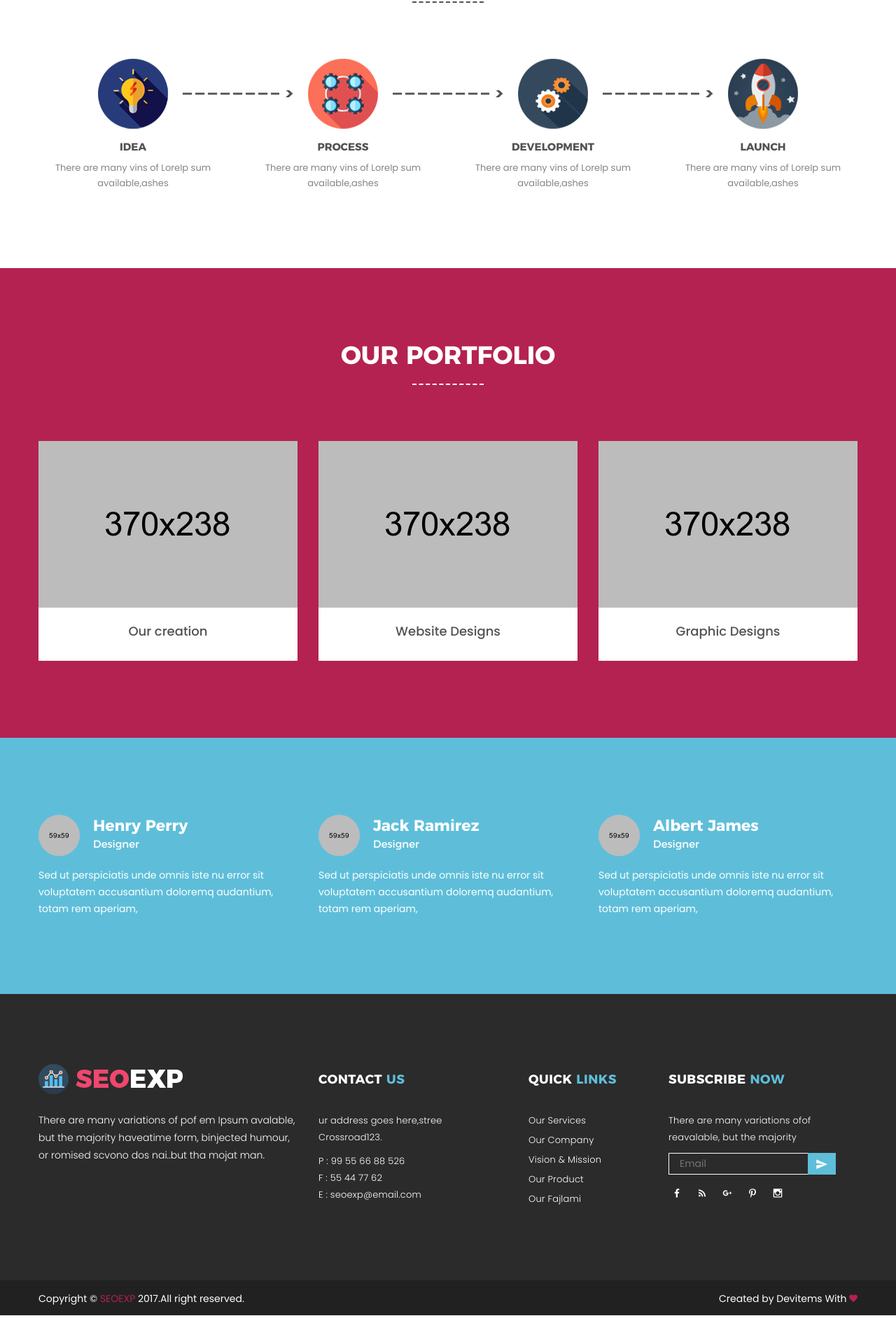
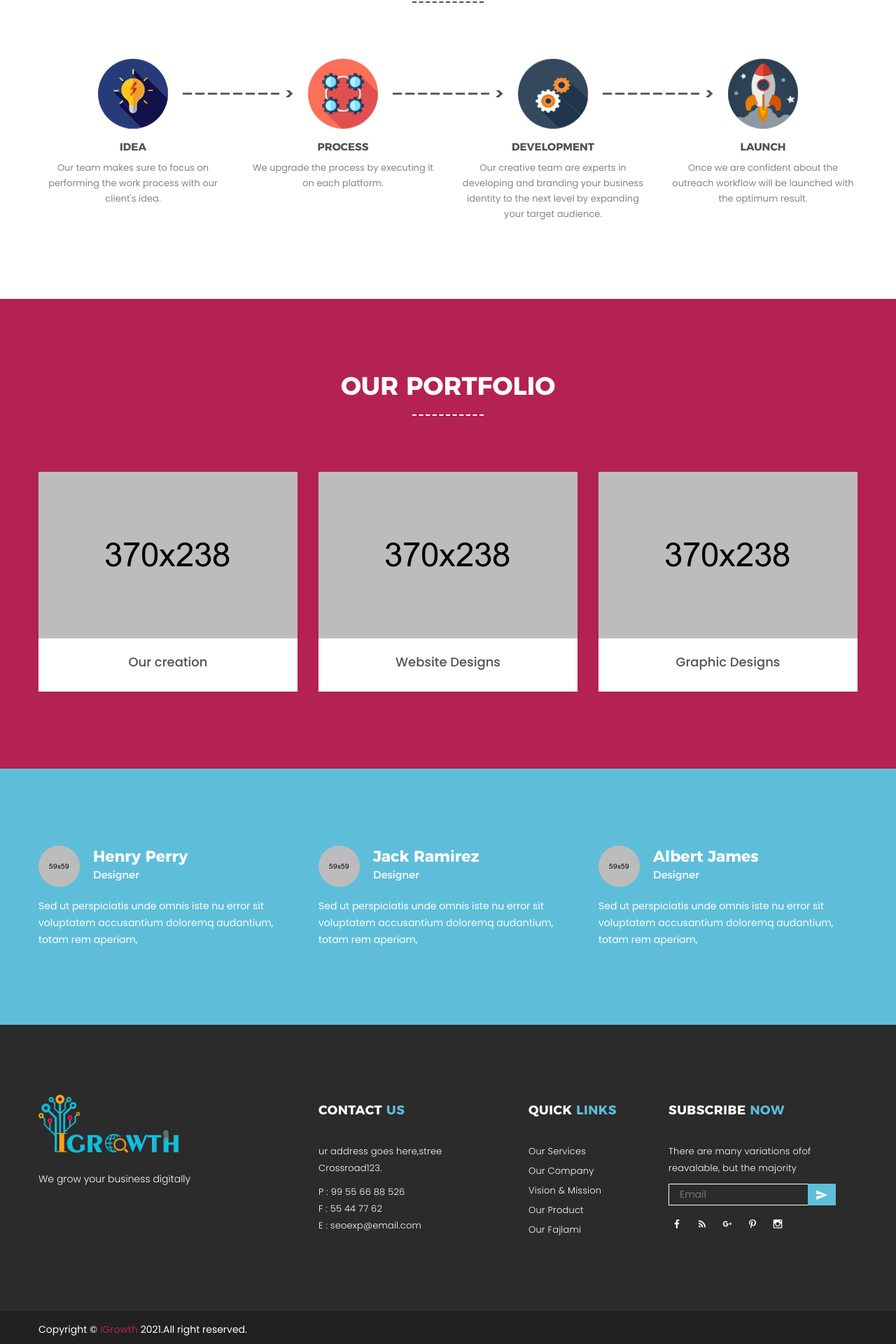
Before and after one commit to LakshmiVSeelam/igrowth, an Angular app: page / in a window 1280 px wide. Shown: the part 2615-4535 px from the top of the page at 70% size. Before the commit the page ends 4494 px from the top, so only its background shows below. Built offline with nearby package versions, Linux system fonts and the light colour scheme.

Commit message:
footer and minor content

```diff
--- a/src/app/featuresection/featuresection.component.ts
+++ b/src/app/featuresection/featuresection.component.ts
@@ -13,11 +13,11 @@ export class FeaturesectionComponent implements OnInit {
   features = [
     {"id": 1, "name": "Search Engine Optimization", "desc": "Are you facing any problems in increasing traffic to your site and tackling SEO?. Our SEO services are here to break them. We have a lot of experience in helping clients victoriously by expanding their web traffic, ensuring more visitors and providing certified business leads.", "img": "assets/img/feature/seo_bg.png", "bg_img": "assets/img/feature/seo.png", "bg_class": "green"},
     {"id": 2, "name": "Search Engine Marketing", "desc": "It's time to upgrade your ranking on all search engines through our SEM services. With our extremely proficient search engine marketers and virtual partners get your ads ahead of your customers in the most attainable and prosperous system. Obtain sterling assistant as your beginner pack with perfect google ad plan and A/B testing. We build and implement the most ideal personalized strategy to bring you improved ranking in leading search engines. Instant results and conversion are provided by clutching your customer's attention with targeted advertising. We constantly analyse, access and track all active campaigns to refine the results.", "img": "assets/img/feature/sem_bg.png", "bg_img": "assets/img/feature/sem.png", "bg_class": "red"},
-    {"id": 3, "name": "Social Media Promotion", "desc": "...", "img": "assets/img/feature/smp_bg.png", "bg_img": "assets/img/feature/smp.png", "bg_class": "navy"},
+    {"id": 3, "name": "Social Media Promotion", "desc": "In the world of marketing, start utilizing the new form of communications like Facebook, LinkedIn, YouTube, Twitter, Instagram etc with our social media promotions. Our promotions are major lead generators as it constantly brings high volume traffic to your website. We enlarge your digital exposure by collaborating in social networks that can significantly increase your online presence. Expand your sales with our promotions to reach a new audience that leads to the expansion of your customer base. We showcase your brand for creating brand awareness to build new sales. We have a lot of experience to take complete responsibility for your social presence.", "img": "assets/img/feature/smp_bg.png", "bg_img": "assets/img/feature/smp.png", "bg_class": "navy"},
     {"id": 4, "name": "Web Design and Development", "desc": "Obtain customized solutions through our web designing. We develop it technically by turning visitors into your customers. Our website attribute control plans testing usability, security testing and testing the functionality of all links. Analysing the assembled information by identifying your website purpose and objectives in the target audience is our mission. We start with strategy and organization to build quality websites for our clients. We assure you that the bugs are fixed and you will get the latest updates. Get the user friendly and fast loading designs from us. Customer-centric solutions are provided through designing by our committed web development team.", "img": "assets/img/feature/web_bg.png", "bg_img": "assets/img/feature/web.png", "bg_class": "red"},
-    {"id": 5, "name": "Email Marketing", "desc": "...", "img": "assets/img/feature/email_bg.png", "bg_img": "assets/img/feature/email.png", "bg_class": "navy"},
+    {"id": 5, "name": "Email Marketing", "desc": "The whole process of sorting, capturing and optimizing the database is taken care of by our team. We can eradicate domain and idle users based on their past campaign response and website activity. We provide an A/B test based on varied subject lines, correct timings and sender name. We examine to see if calls to action in the mail are working. For smooth functioning, we avoid manual intervention. With our email marketing services, you can segment your customers. We will together control the entire email marketing campaign. We instinctively target the winning mail to the rest on the list sent.", "img": "assets/img/feature/email_bg.png", "bg_img": "assets/img/feature/email.png", "bg_class": "navy"},
     {"id": 6, "name": "Digital Consultation", "desc": "Make your digital marketing strategy on the right track through our digital consultancy services. We provide SEO, SEM, social media promotion, web design, web development and email marketing services. We execute the right technology to digitize your operations. Get high quality digital marketing solutions. Using various marketing strategies we make your products and brands recognisable. Build your identity, faith, target customers by accelerating your growth and Creating unique experiences with us. Your amazing benefit goes with our results. Make yourself free from scuffling to get enough sales for your business by choosing our agency. Let's boost your sales online. ", "img": "assets/img/feature/dc_bg.png", "bg_img": "assets/img/feature/dc.png", "bg_class": "green"},
-    {"id": 7, "name": "Strategy and Growth", "desc": "...", "img": "assets/img/feature/stratergy_bg.png", "bg_img": "assets/img/feature/stratergy.png", "bg_class": "navy"},
+    {"id": 7, "name": "Strategy and Growth", "desc": "In this global competition, we provide you with a new type of growth strategy. Our digital marketing strategy is a plan of action to achieve your business goals. If your business strategy is lacking in a specific area then it's time to fix it with our strategy and growth services. We come up with a chance to obtain you a high powered targeting of a detailed audience with custom ad campaigns. To make your company's work more effective our team takes advantage of all valuable marketing assets and technologies. Gain balanced scorecards like financial, internal, customer, innovation and cost-cutting strategies digitally with us.", "img": "assets/img/feature/stratergy_bg.png", "bg_img": "assets/img/feature/stratergy.png", "bg_class": "navy"},
     {"id": 8, "name": "Event Marketing", "desc": "Make successful partnerships with our professional event marketing services. We add life to your events digitally. We help you to target your audience with a variety of digital marketing services. We have been able to build a secure and peculiar network. With our experienced marketing services, you can have enormous families viewing your virtual events. Connecting to each consumer by engaging you with an individual experience is our vision. With a team of consultancy experts, we are being the best in the use of technology in organizing events. Obtain Streamline workflows with customizable approval routing marketing hassle-free events with us.", "img": "assets/img/feature/event_bg.png", "bg_img": "assets/img/feature/event.png", "bg_class": "green"}
   ]
 
--- a/src/app/footer/footer.component.html
+++ b/src/app/footer/footer.component.html
@@ -8,9 +8,8 @@
       <div class="col-md-4 col-sm-6 col-xs-12 mb-30">
         <div class="footer-widget">
           <div class="about-widget">
-            <img src="assets/img/logo-white.png" alt="">
-            <p>There are many variations of pof em Ipsum avalable, but the majority haveatime form, binjected humour, or
-              romised scvono dos nai..but tha mojat man.</p>
+            <img src="assets/img/logo.png" alt="" width="200px">
+            <p>We grow your business digitally</p>
           </div>
         </div>
       </div>
@@ -82,13 +81,13 @@
 
       <!-- Copyright -->
       <div class="copyright text-left col-sm-6 col-xs-12">
-        <p>Copyright &copy; <span>SEOEXP</span> 2017.All right reserved.</p>
+        <p>Copyright &copy; <span>IGrowth</span> 2021.All right reserved.</p>
       </div>
 
       <!-- Author Credit -->
-      <div class="author-credit text-right col-sm-6 col-xs-12">
+      <!-- <div class="author-credit text-right col-sm-6 col-xs-12">
         <p>Created by <a href="http://devitems.com/">Devitems</a> With <i class="zmdi zmdi-favorite"></i></p>
-      </div>
+      </div> -->
 
     </div>
   </div>
--- a/src/app/progresssection/progresssection.component.html
+++ b/src/app/progresssection/progresssection.component.html
@@ -14,28 +14,28 @@
       <div class="single-progress text-center col-md-3 col-md-offset-0 col-sm-5 col-sm-offset-1 col-xs-12 mb-30">
         <img src="assets/img/progress/1.png" alt="">
         <h4>idea</h4>
-        <p>There are many vins of LoreIp sum available,ashes </p>
+        <p>Our team makes sure to focus on performing the work process with our client's idea.</p>
       </div>
 
       <!-- Single Progress -->
       <div class="single-progress text-center col-md-3 col-sm-5 col-xs-12 mb-30">
         <img src="assets/img/progress/2.png" alt="">
         <h4>Process</h4>
-        <p>There are many vins of LoreIp sum available,ashes </p>
+        <p>We upgrade the process by executing it on each platform.</p>
       </div>
 
       <!-- Single Progress -->
       <div class="single-progress text-center col-md-3 col-md-offset-0 col-sm-5 col-sm-offset-1 col-xs-12 mb-30">
         <img src="assets/img/progress/3.png" alt="">
         <h4>Development</h4>
-        <p>There are many vins of LoreIp sum available,ashes </p>
+        <p>Our creative team are experts in developing and branding your business identity to the next level by expanding your target audience.</p>
       </div>
 
       <!-- Single Progress -->
       <div class="single-progress text-center col-md-3 col-sm-5 col-xs-12 mb-30">
         <img src="assets/img/progress/4.png" alt="">
         <h4>launch</h4>
-        <p>There are many vins of LoreIp sum available,ashes </p>
+        <p> Once we are confident about the outreach workflow will be launched with the optimum result.</p>
       </div>
 
     </div>
--- a/src/app/solutionsection/solutionsection.component.html
+++ b/src/app/solutionsection/solutionsection.component.html
@@ -18,7 +18,7 @@
           will extremely improve your work as it is done correctly and effectively. The content creation will be made in
           such a manner that people get more awareness of your business and get attracted to your brand. We deliver
           quality content more than quantity content. As a result, they end up buying your brand.</p>
-        <a href="#" class="read-more">Contact Us</a>
+        <a routerLink="/contact" class="read-more">Contact Us</a>
       </div>
 
     </div>
--- a/src/app/videosection/videosection.component.html
+++ b/src/app/videosection/videosection.component.html
@@ -16,7 +16,7 @@
           straight through our SEO services. Our verified SEO strategy will take your business to amazing heights. Rank
           your website prominently by choosing our finest ranked and skilled SEO agency. Our agency offers more
           visibility to your website. We use complex algorithms to provide you with the most relevant results.</p>
-        <a href="#" class="read-more">LEARN MORE</a>
+        <a routerLink="/services" class="read-more">LEARN MORE</a>
       </div>
 
     </div>
```
